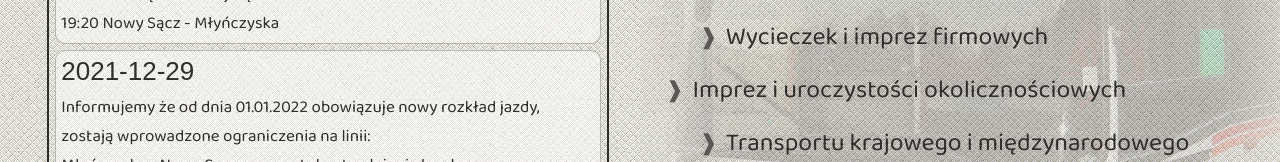
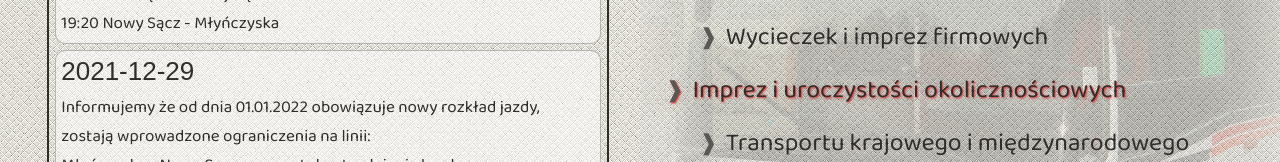
Before and after one commit to ThorezNS/MajewskiBUS-Next.js, a Next.js app: page / in a window 1280 px wide. Shown: the part 400-562 px from the top of the page. Built offline with nearby package versions, Linux system fonts and the light colour scheme; a web font is replaced by a local one.

Commit message:
logic responsible for adding a shadow to each offer with time delay

```diff
--- a/components/Offer.js
+++ b/components/Offer.js
@@ -1,14 +1,31 @@
 import styles from '../styles/Offer.module.css';
 import offer from '../data/offer.json';
+import { useEffect, useState } from 'react';
 
 const Offer = () => {
+  const [textShadowIndex, setTextShadowIndex] = useState(-1);
+
+  useEffect(() => {
+    const isAnIndexNumberLessThenElements = textShadowIndex < offer.text.length;
+    if (isAnIndexNumberLessThenElements) {
+      setTimeout(() => {
+        setTextShadowIndex(textShadowIndex + 1);
+      }, 1500);
+    }
+  }, [textShadowIndex]);
+
   return (
     <div className={styles.offer}>
       <div className={styles.wrapper}>
         <p className={styles.title}>{offer.title}</p>
         {offer.text.map((row, i) => {
           return (
-            <p className={styles.text} key={i}>
+            <p
+              className={`${styles.text} ${
+                i === textShadowIndex ? styles.shadow : ''
+              }`}
+              key={i}
+            >
               {row}
             </p>
           );
--- a/styles/Offer.module.css
+++ b/styles/Offer.module.css
@@ -38,3 +38,8 @@
 .text:nth-child(odd) {
   margin-left: 3%;
 }
+
+.shadow {
+  transition: text-shadow 0.6s ease-in;
+  text-shadow: 1px 1px 2px var(--left-logo-color);
+}
```
